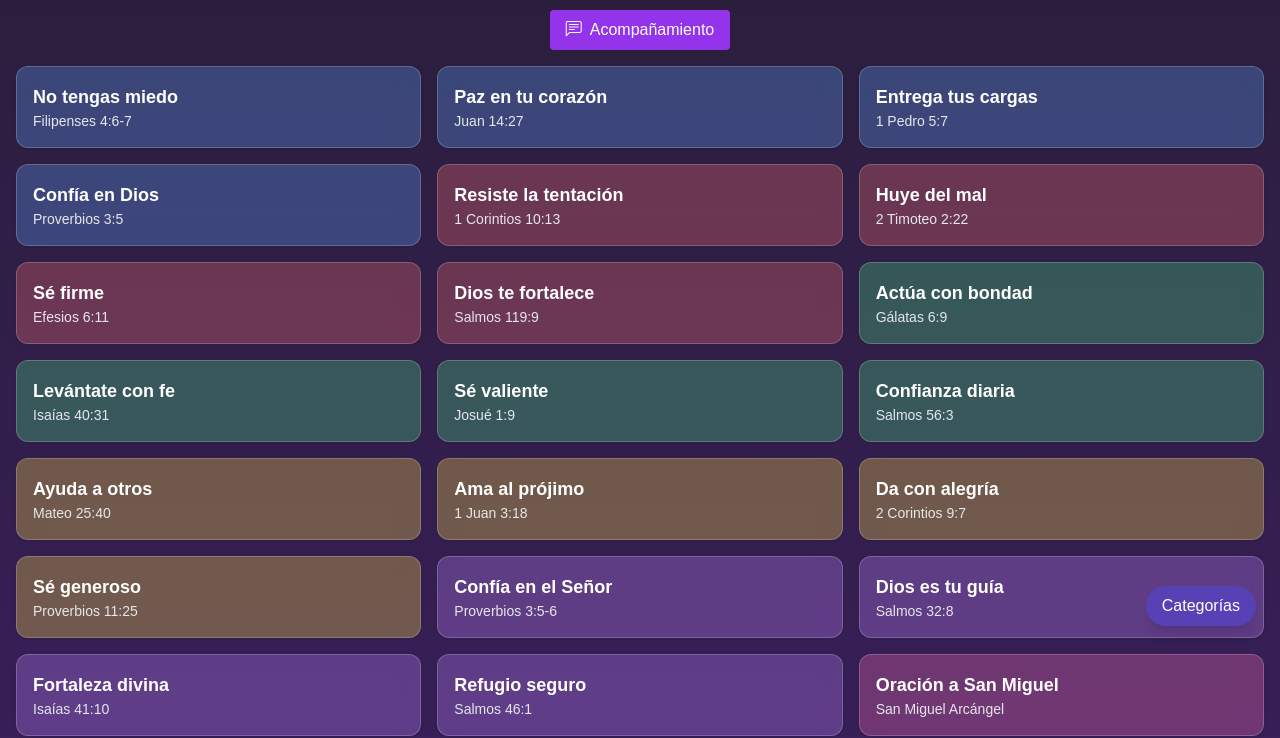
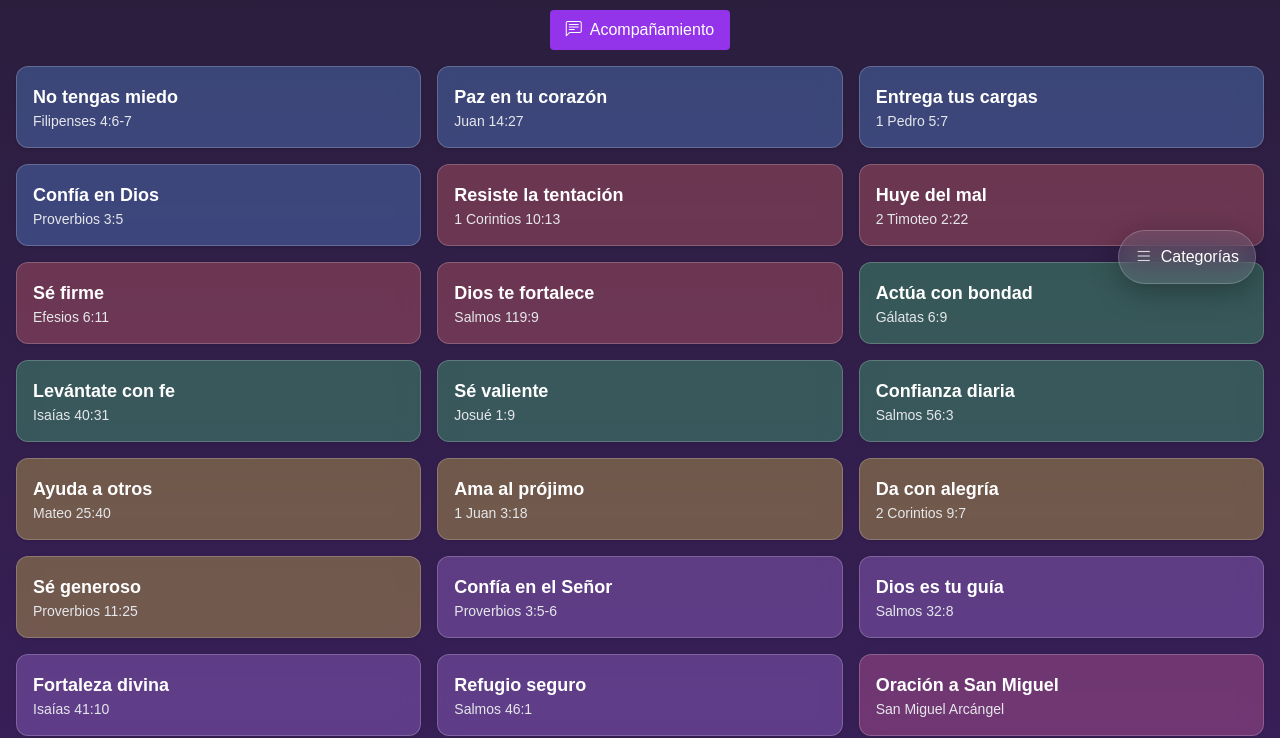
Before and after one commit to PalabradelPadre/PalabradelPadre.github.io, a plain HTML site: page index.html in a window 1280 px wide. Shown: the part 70-808 px from the top of the page. Drawn offline with nearby package versions, Linux system fonts and the light colour scheme.

Commit message:
Update index.html

```diff
--- a/index.html
+++ b/index.html
@@ -170,10 +170,58 @@
 
 function FloatingCategories({categories,setCategory,category}){
   const [open,setOpen] = React.useState(false);
-  return e('div',{className:'fixed bottom-24 right-6 z-50 flex flex-col items-end'},
-    e('button',{className:'bg-indigo-600/50 text-white px-4 py-2 rounded-full shadow-lg hover:scale-110 transition transform mb-2', onClick:()=>setOpen(!open)}, 'Categorías'),
-    open && e('div',{className:'flex flex-col space-y-2 transition-all duration-300'},
-      categories.map((cat,i)=>e('button',{key:i,className:`category-btn ${cat.color} text-white px-3 py-1`, onClick:()=>{setCategory(cat.id); setOpen(false);}}, e('i',{className:`${cat.icon} mr-1`}), cat.label))
+
+  return e('div',{
+    className:'fixed bottom-24 right-6 z-50 flex flex-col items-end'
+  },
+
+    // BOTÓN PRINCIPAL
+    e('button',{
+      className:`
+        bg-white/10 backdrop-blur-lg border border-white/20
+        text-white px-4 py-3 rounded-full
+        shadow-[0_8px_30px_rgba(0,0,0,0.3)]
+        hover:scale-110 active:scale-95
+        transition-all duration-300
+        flex items-center gap-2 mb-2
+      `,
+      onClick:()=>setOpen(!open)
+    },
+      e('i',{className:`bi ${open ? 'bi-x-lg' : 'bi-list'} text-white/80 text-lg`}),
+      'Categorías'
+    ),
+
+    // MENÚ DESPLEGABLE
+    e('div',{
+      className:`
+        flex flex-col space-y-2
+        transition-all duration-300 origin-bottom-right
+        ${open ? 'opacity-100 scale-100' : 'opacity-0 scale-75 pointer-events-none'}
+      `
+    },
+
+      categories.map((cat,i)=>
+        e('button',{
+          key:i,
+          onClick:()=>{
+            setCategory(cat.id);
+            setOpen(false);
+          },
+          className:`
+            flex items-center gap-2
+            px-4 py-2 rounded-full
+            backdrop-blur-md border border-white/20
+            ${cat.color}
+            text-white/90
+            shadow-lg
+            hover:scale-105 hover:bg-white/20
+            transition-all duration-200
+          `
+        },
+          e('i',{className:`${cat.icon} text-white/80`}),
+          cat.label
+        )
+      )
     )
   );
 }
```
